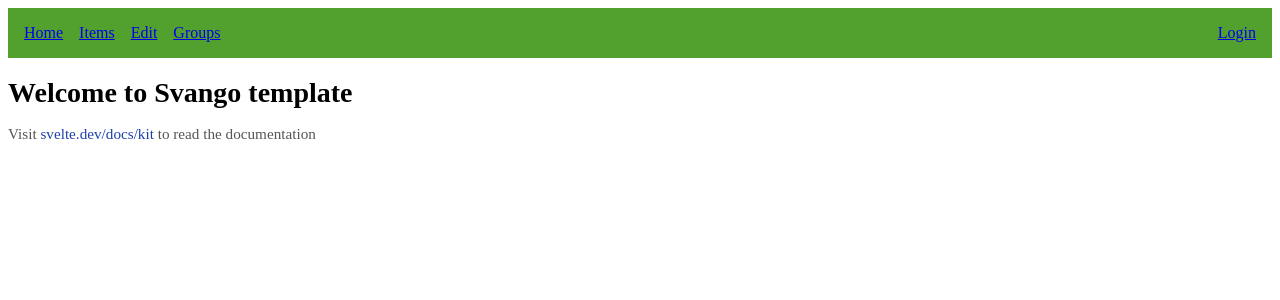
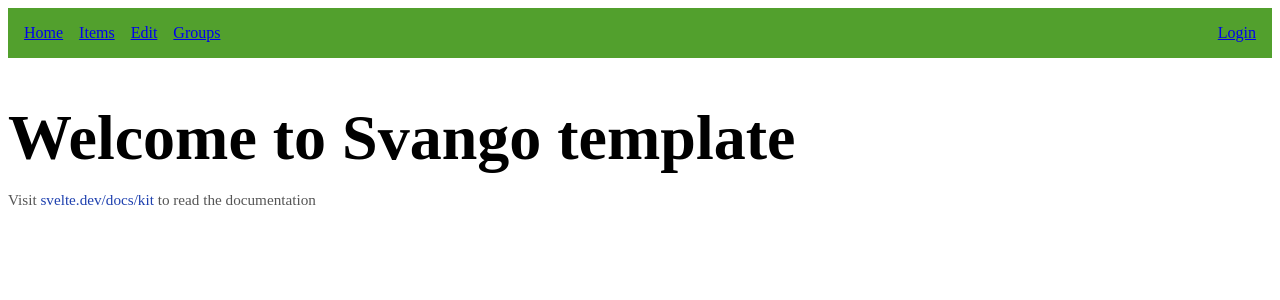
Before and after one commit to EthanWickenkamp/Svango, a SvelteKit app in the folder frontend/myapp/: page / in a window 1280 px wide. Shown: the top 300 px of the page. Built offline with nearby package versions, Linux system fonts and the light colour scheme; no server answers.

Commit message:
add origin header

```diff
--- a/frontend/myapp/src/hooks.server.ts
+++ b/frontend/myapp/src/hooks.server.ts
@@ -10,7 +10,9 @@ export const handle: Handle = async ({ event, resolve }) => {
 		'X-Forwarded-Proto',
 		'X-Forwarded-Host',
 		'X-Forwarded-Server',
-		'User-Agent'
+		'User-Agent',
+        'Referer',
+	    'Origin',
 	];
 
 	const forwardHeaders: Record<string, string> = {};
--- a/frontend/myapp/src/routes/+page.svelte
+++ b/frontend/myapp/src/routes/+page.svelte
@@ -13,7 +13,7 @@
 		padding: 1.5rem;
 	}
 	h1 {
-		font-size: 1.75rem;
+		font-size: 4rem;
 		font-weight: 600;
 		margin-bottom: 1rem;
 	}
```
